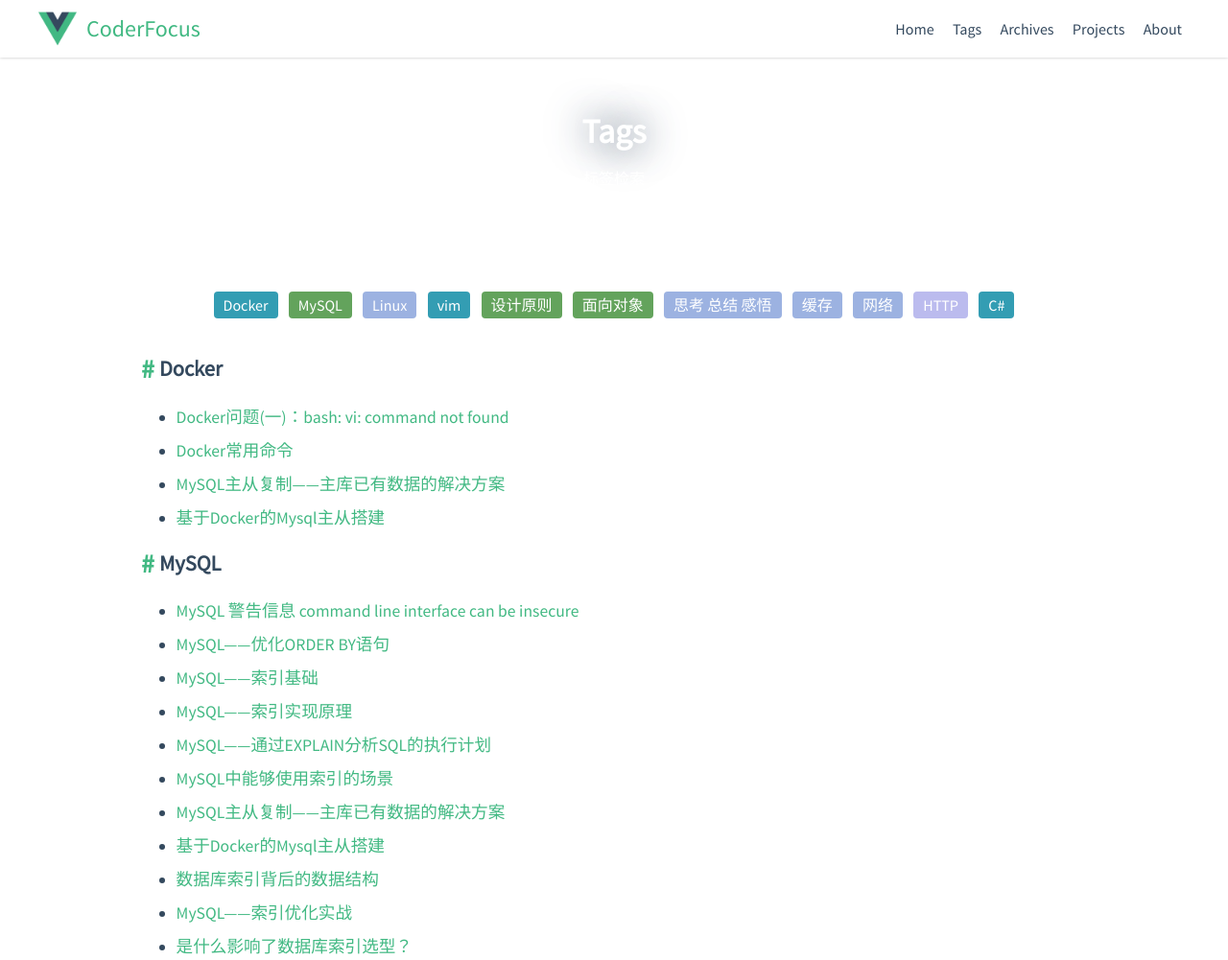
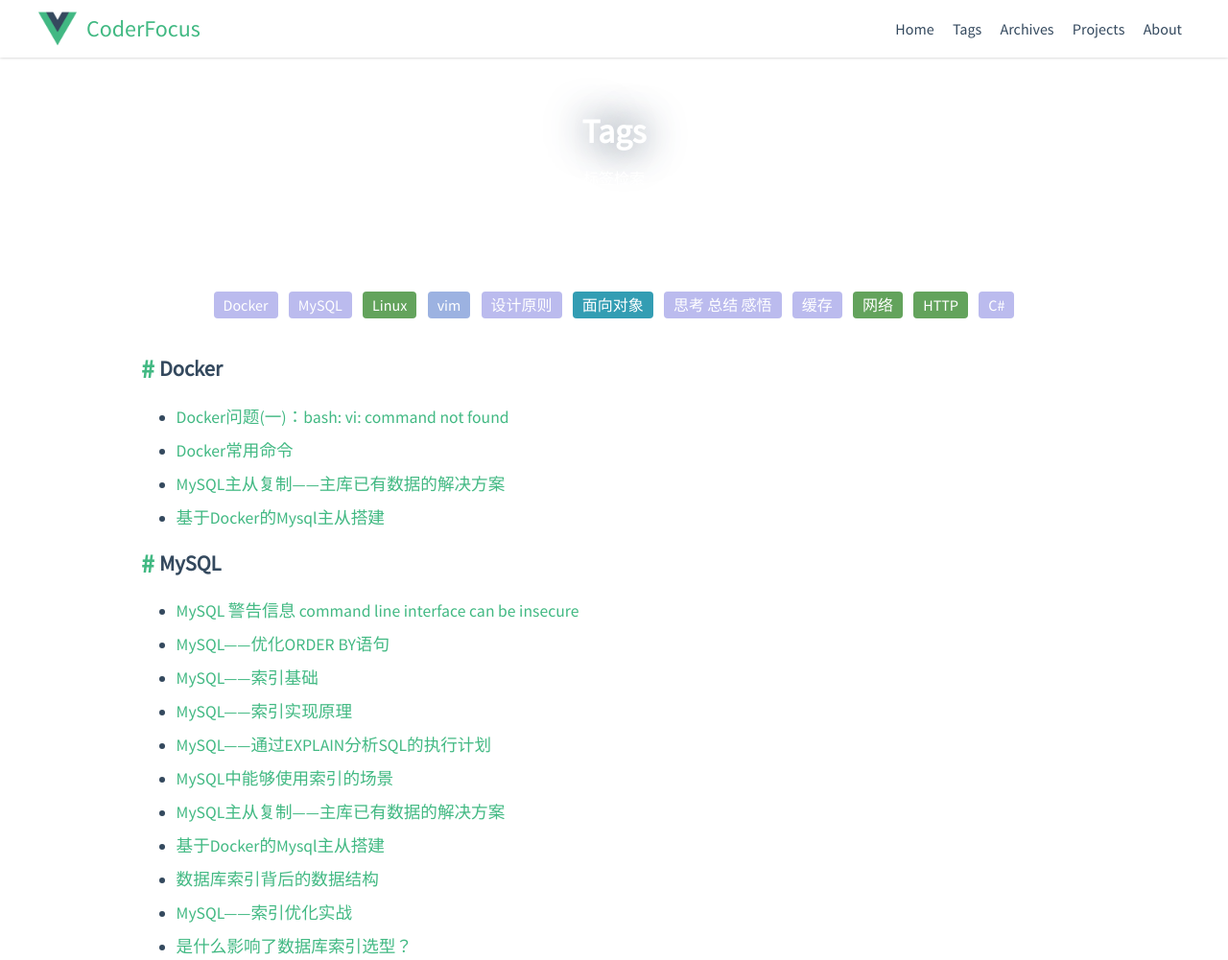
Before and after one commit to coderfocus/coderfocus.github.io, a plain HTML site: page tags/index.html in a window 1280 px wide. Shown: the top 1001 px of the page at 96% size. Drawn offline with nearby package versions, Linux system fonts and the light colour scheme; some packages are replaced by stand-ins of ours; a script that the page names is missing.

Commit message:
Site updated: 2018-11-12 09:27:47

```diff
--- a/tags/index.html
+++ b/tags/index.html
@@ -144,27 +144,27 @@
 <main class="app-body">
   <div id="tag-cloud">
 
-      <a class="tag2" data-name="tag-Docker">Docker</a>
+      <a class="tag0" data-name="tag-Docker">Docker</a>
 
-      <a class="tag3" data-name="tag-MySQL">MySQL</a>
+      <a class="tag0" data-name="tag-MySQL">MySQL</a>
 
-      <a class="tag1" data-name="tag-Linux">Linux</a>
+      <a class="tag3" data-name="tag-Linux">Linux</a>
 
-      <a class="tag2" data-name="tag-vim">vim</a>
+      <a class="tag1" data-name="tag-vim">vim</a>
 
-      <a class="tag3" data-name="tag-设计原则">设计原则</a>
+      <a class="tag0" data-name="tag-设计原则">设计原则</a>
 
-      <a class="tag3" data-name="tag-面向对象">面向对象</a>
+      <a class="tag2" data-name="tag-面向对象">面向对象</a>
 
-      <a class="tag1" data-name="tag-思考 总结 感悟">思考 总结 感悟</a>
+      <a class="tag0" data-name="tag-思考 总结 感悟">思考 总结 感悟</a>
 
-      <a class="tag1" data-name="tag-缓存">缓存</a>
+      <a class="tag0" data-name="tag-缓存">缓存</a>
 
-      <a class="tag1" data-name="tag-网络">网络</a>
+      <a class="tag3" data-name="tag-网络">网络</a>
 
-      <a class="tag0" data-name="tag-HTTP">HTTP</a>
+      <a class="tag3" data-name="tag-HTTP">HTTP</a>
 
-      <a class="tag2" data-name="tag-C#">C#</a>
+      <a class="tag0" data-name="tag-C#">C#</a>
 
   </div>
 
```
